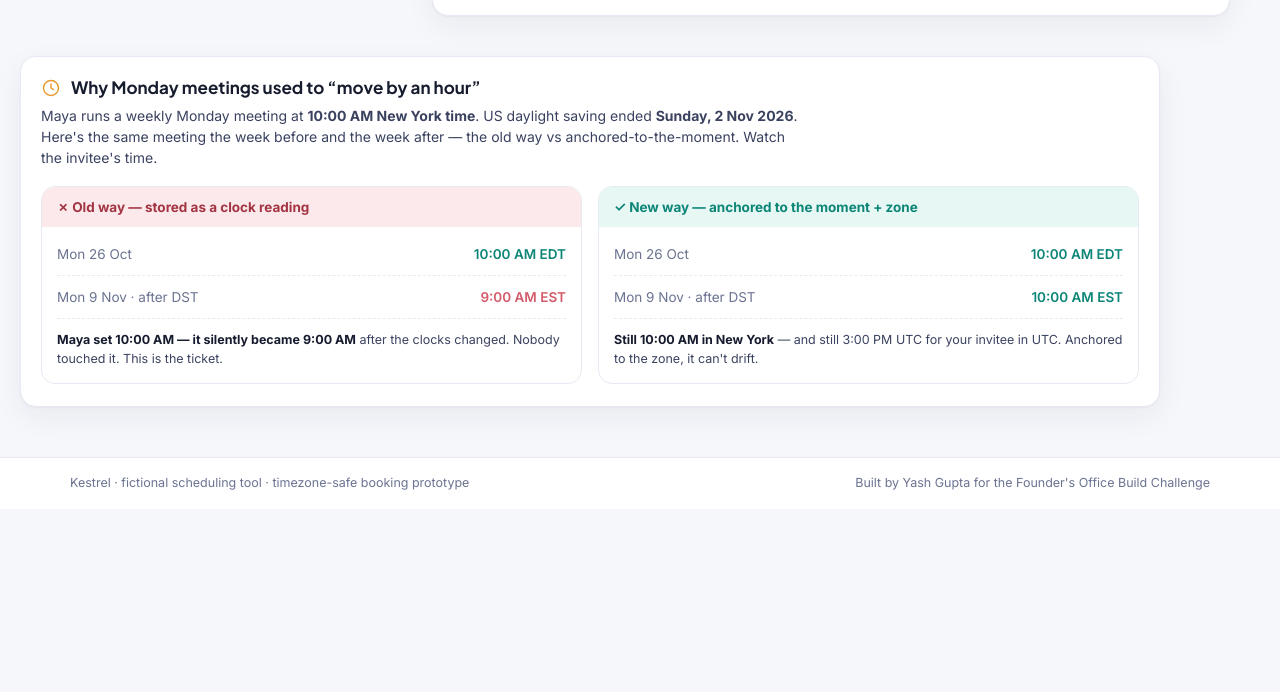
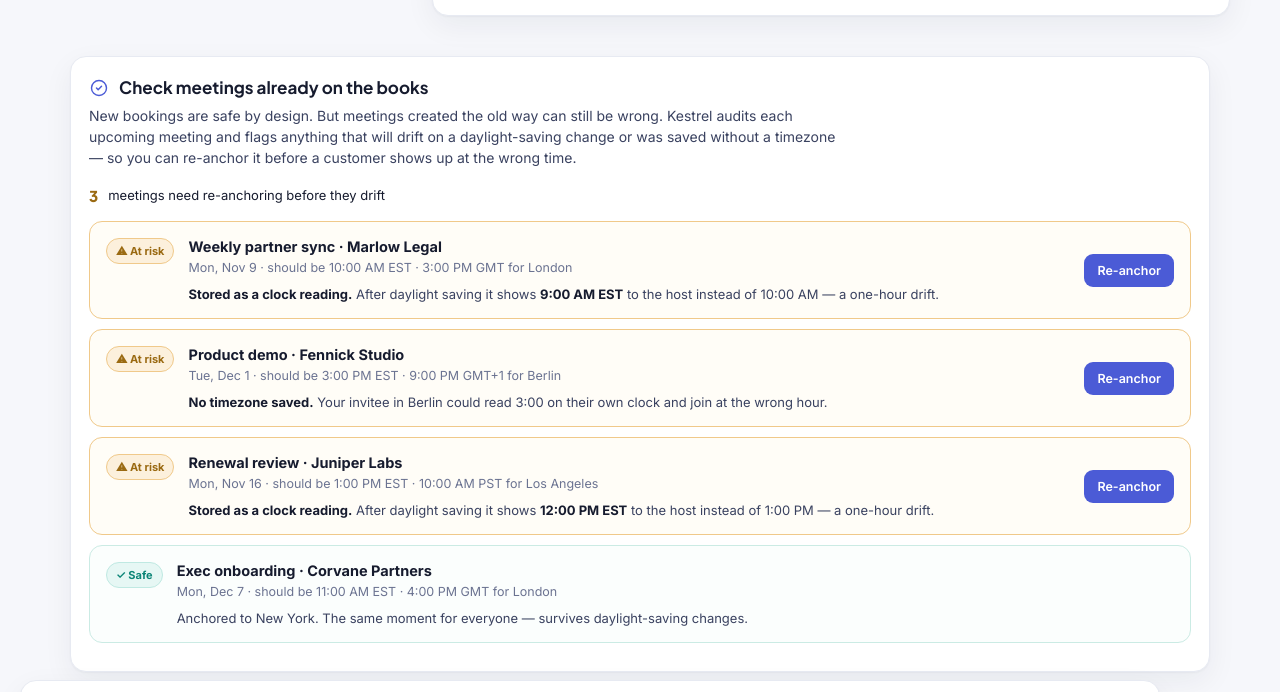
Before and after one commit to YashGuptaapsona/kestrel-timezone-prototype, a plain HTML site: page index.html in a window 1280 px wide. Shown: the part 859-1551 px from the top of the page. Before the commit the page ends 1368 px from the top, so only its background shows below. Drawn offline with Linux system fonts and the light colour scheme.

Commit message:
Add meeting audit (check existing meetings for DST drift / missing timezone) + fixes
Co-Authored-By: Claude Opus 4.8 <noreply@anthropic.com>

```diff
--- a/index.html
+++ b/index.html
@@ -100,6 +100,24 @@
   .wrow .t.shift{color:var(--red)}.wrow .t.ok{color:var(--teal-ink)}
   .verdict{margin-top:12px;font-size:12.5px;color:var(--ink-2)}
   .verdict b{color:var(--ink)}
+  /* meeting check */
+  .mrow{display:flex;align-items:flex-start;gap:14px;padding:14px 16px;border:1px solid var(--line);border-radius:13px;margin-bottom:10px;background:#fff}
+  .mrow.warn{border-color:var(--amber-line);background:#FFFDF7}
+  .mrow.ok{border-color:#CBEBE4;background:#FbFEFD}
+  .mrow .st{flex:none;display:inline-flex;align-items:center;gap:6px;font:700 11px Inter;padding:5px 9px;border-radius:999px;margin-top:2px;white-space:nowrap}
+  .mrow.warn .st{background:var(--amber-soft);color:#9A6A12;border:1px solid var(--amber-line)}
+  .mrow.ok .st{background:var(--teal-soft);color:var(--teal-ink);border:1px solid #BFE9E2}
+  .mrow .info{flex:1;min-width:0}
+  .mrow .info .ttl{font-weight:700;font-size:14.5px}
+  .mrow .info .meta{font-size:12.5px;color:var(--muted);margin-top:1px}
+  .mrow .info .reason{font-size:13px;color:var(--ink-2);margin-top:7px}
+  .mrow .info .reason b{color:var(--ink)}
+  .mrow .act{flex:none;align-self:center}
+  .mrow .fix{border:0;border-radius:9px;padding:9px 13px;font:600 12.5px Inter;background:var(--indigo);color:#fff;cursor:pointer}
+  .mrow .fix:hover{background:var(--indigo-ink)}
+  .mrow .done{font:600 12.5px Inter;color:var(--teal-ink)}
+  .checkbar{display:flex;align-items:center;gap:10px;margin:2px 0 16px;font-size:13px}
+  .checkbar .n{font:800 15px "Plus Jakarta Sans"}.checkbar .warn{color:#9A6A12}.checkbar .ok{color:var(--teal-ink)}
   footer{border-top:1px solid var(--line);background:#fff;color:var(--muted);font-size:12.5px}
   footer .wrap{padding:16px 20px;display:flex;gap:10px;flex-wrap:wrap;align-items:center;justify-content:space-between}
 </style>
@@ -179,6 +197,21 @@
         <div class="rcpt" id="rcpt"></div>
         <button class="btn ghost" id="again">← Pick another time</button>
       </div>
+    </div>
+  </section>
+</div>
+
+<!-- MEETING CHECK -->
+<div class="wrap" style="padding-bottom:8px">
+  <section class="card">
+    <div class="bd">
+      <div class="dsthead">
+        <svg width="20" height="20" viewBox="0 0 24 24" fill="none"><path d="M9 12l2 2 4-4" stroke="#4B5BD6" stroke-width="1.8" stroke-linecap="round" stroke-linejoin="round"/><circle cx="12" cy="12" r="9" stroke="#4B5BD6" stroke-width="1.7"/></svg>
+        <h2>Check meetings already on the books</h2>
+      </div>
+      <p class="dstsub">New bookings are safe by design. But meetings created the old way can still be wrong. Kestrel audits each upcoming meeting and flags anything that will drift on a daylight-saving change or was saved without a timezone — so you can re-anchor it before a customer shows up at the wrong time.</p>
+      <div class="checkbar" id="checkBar"></div>
+      <div id="checkList"></div>
     </div>
   </section>
 </div>
@@ -335,7 +368,51 @@
       '</div></div>';
   }
 
-  render();
+  // ---- meeting audit (check existing meetings) ----
+  var MEETINGS=[
+    {title:"Weekly partner sync", acct:"Marlow Legal", host:"America/New_York", inv:"Europe/London", y:2026,m:11,d:9, hh:10,mm:0, stored:"frozen"},
+    {title:"Product demo",        acct:"Fennick Studio", host:"America/New_York", inv:"Europe/Berlin", y:2026,m:12,d:1, hh:15,mm:0, stored:"no_zone"},
+    {title:"Renewal review",      acct:"Juniper Labs",  host:"America/New_York", inv:"America/Los_Angeles", y:2026,m:11,d:16, hh:13,mm:0, stored:"frozen"},
+    {title:"Exec onboarding",     acct:"Corvane Partners", host:"America/New_York", inv:"Europe/London", y:2026,m:12,d:7, hh:11,mm:0, stored:"anchored"}
+  ];
+  window.__fixMeeting=function(i){MEETINGS[i].stored="anchored";MEETINGS[i].fixed=true;renderCheck();};
+  function audit(m){
+    var correct=wallToInstant(m.y,m.m,m.d,m.hh,m.mm,m.host);
+    if(m.stored==="anchored")
+      return {ok:true,correct:correct,reason:"Anchored to "+label(m.host)+". The same moment for everyone — survives daylight-saving changes."};
+    if(m.stored==="no_zone")
+      return {ok:false,correct:correct,reason:"<b>No timezone saved.</b> Your invitee in "+label(m.inv)+" could read "+fmt(correct,m.host).replace(/\s?[AP]M/,'')+" on their own clock and join at the wrong hour."};
+    // frozen: offset captured in Oct (EDT); wrong after the Nov 2 DST change
+    var frozenOff=tzOffsetMin(wallToInstant(2026,10,15,m.hh,m.mm,m.host),m.host);
+    var wrong=new Date(Date.UTC(m.y,m.m-1,m.d,m.hh,m.mm)-frozenOff*60000);
+    if(fmt(wrong,m.host)!==fmt(correct,m.host))
+      return {ok:false,correct:correct,reason:"<b>Stored as a clock reading.</b> After daylight saving it shows <b>"+fmt(wrong,m.host)+" "+zoneName(wrong,m.host)+"</b> to the host instead of "+fmt(correct,m.host)+" — a one-hour drift."};
+    return {ok:true,correct:correct,reason:"Stored as a clock reading, but no daylight-saving change falls before this date — currently fine."};
+  }
+  function renderCheck(){
+    var list=document.getElementById("checkList"); list.innerHTML="";
+    var warn=0;
+    MEETINGS.forEach(function(m,i){
+      var a=audit(m), end=new Date(a.correct.getTime()+DUR*60000);
+      if(!a.ok) warn++;
+      var times=fmt(a.correct,m.host)+" "+zoneName(a.correct,m.host)+" <span style='color:var(--muted)'>· "+fmt(a.correct,m.inv)+" "+zoneName(a.correct,m.inv)+" for "+label(m.inv)+"</span>";
+      var row=document.createElement("div");
+      row.className="mrow "+(a.ok?"ok":"warn");
+      row.innerHTML=
+        '<span class="st">'+(a.ok?'✓ Safe':'⚠ At risk')+'</span>'+
+        '<div class="info"><div class="ttl">'+m.title+' · '+m.acct+'</div>'+
+          '<div class="meta">'+fmt(a.correct,m.host,{weekday:"short",day:"numeric",month:"short",hour:undefined,minute:undefined})+' · should be '+times+'</div>'+
+          '<div class="reason">'+a.reason+'</div></div>'+
+        '<div class="act">'+(a.ok?(m.fixed?'<span class="done">✓ Re-anchored</span>':''):'<button class="fix" onclick="__fixMeeting('+i+')">Re-anchor</button>')+'</div>';
+      list.appendChild(row);
+    });
+    var bar=document.getElementById("checkBar");
+    bar.innerHTML = warn
+      ? '<span class="n warn">'+warn+'</span><span>meeting'+(warn>1?'s':'')+' need re-anchoring before they drift</span>'
+      : '<span class="n ok">✓ All clear</span><span>every meeting is anchored and daylight-saving safe</span>';
+  }
+
+  render(); renderCheck();
 })();
 </script>
 </body>
```
